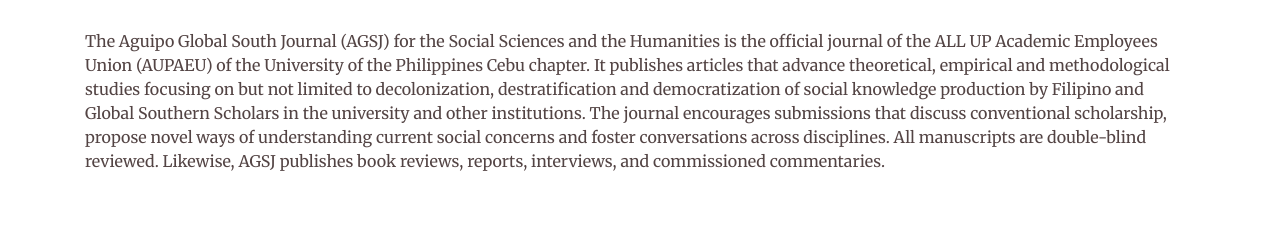
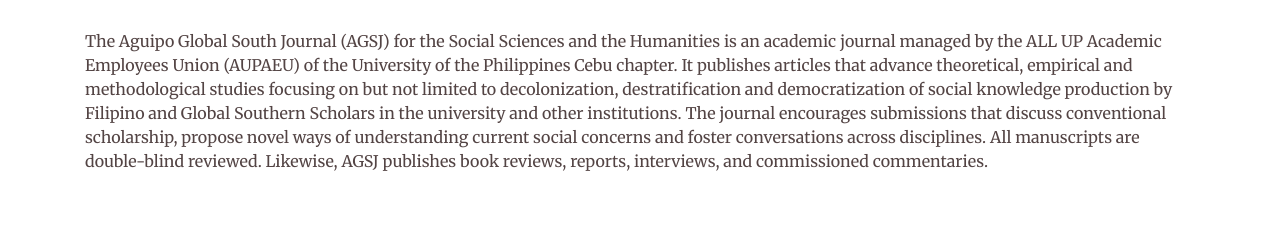
Before and after one commit to ohhskar/aguipo, a website: page app/aboutUs.html in a window 1280 px wide. Shown: the part 381-619 px from the top of the page. Drawn offline with nearby package versions, Linux system fonts and the light colour scheme.

Commit message:
changed about us content

```diff
--- a/app/aboutUs.html
+++ b/app/aboutUs.html
@@ -77,7 +77,7 @@
       <section class="pageHeader container">
         <h1>Aguipo Global South Journal (AGSJ) for the Social Sciences and Humanities</h1>
         <h2 class="pageHeader_h1">About the Journal</h2>
-        <p>The Aguipo Global South Journal (AGSJ) for the Social Sciences and the Humanities is the official journal of the ALL UP Academic Employees Union (AUPAEU) of the University of the Philippines Cebu chapter. It publishes articles that advance theoretical, empirical and methodological studies focusing on but not limited to decolonization, destratification and democratization of social knowledge production by Filipino and Global Southern Scholars in the university and other institutions. The journal encourages submissions that discuss conventional scholarship, propose novel ways of understanding current social concerns and foster conversations across disciplines. All manuscripts are double-blind reviewed. Likewise, AGSJ publishes book reviews, reports, interviews, and commissioned commentaries.</p>
+        <p>The Aguipo Global South Journal (AGSJ) for the Social Sciences and the Humanities is an academic journal managed by the ALL UP Academic Employees Union (AUPAEU) of the University of the Philippines Cebu chapter. It publishes articles that advance theoretical, empirical and methodological studies focusing on but not limited to decolonization, destratification and democratization of social knowledge production by Filipino and Global Southern Scholars in the university and other institutions. The journal encourages submissions that discuss conventional scholarship, propose novel ways of understanding current social concerns and foster conversations across disciplines. All manuscripts are double-blind reviewed. Likewise, AGSJ publishes book reviews, reports, interviews, and commissioned commentaries.</p>
       </section>
       <section class="editorialStaff container">
         <h2 class="editorialStaff_h1">The Editorial Board</h2>
```
Also changed, not shown: dist/aboutUs.html.
